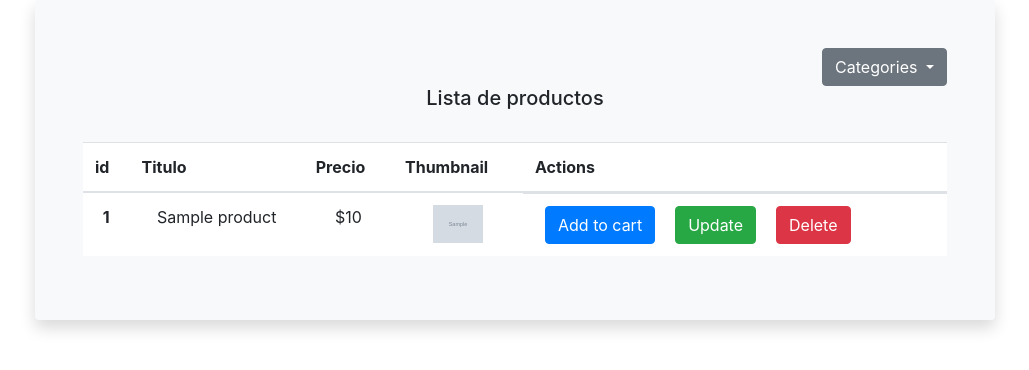
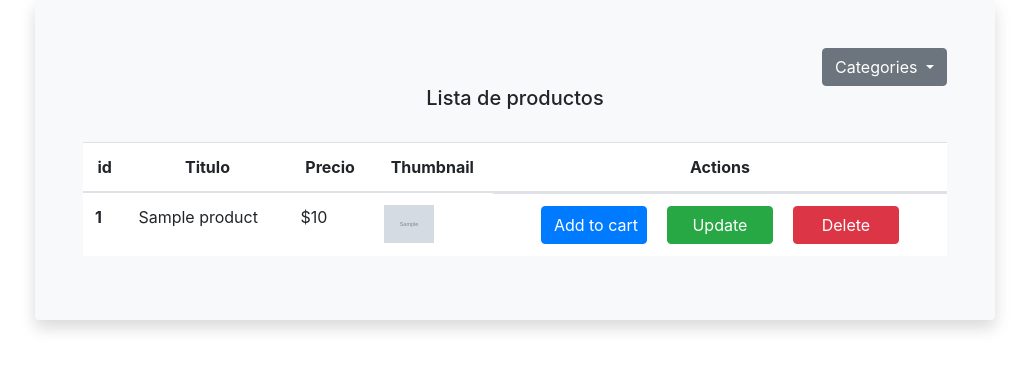
Before and after one commit to tatenalan/coder-dkt, a Node project: template public/partials/productTable.handlebars in a window 1280 px wide. Shown: the top 370 px of the page, without its empty margins (125-1154 px from the left). Run offline with Node 20 templates, Linux system fonts and the light colour scheme; the template is opened without the code that fills it: most values are stand-ins (such as "Sample title", 1, 10 or a date in 2020); grey boxes marked "Sample" are stand-in pictures; some libraries are stand-ins or nearby versions.

Commit message:
table responsive

```diff
--- a/public/partials/cartTable.handlebars
+++ b/public/partials/cartTable.handlebars
@@ -15,11 +15,12 @@
   <br>
   <table class="table bg-white">
     <thead>
-      <tr>
+      <tr style="text-align:center;">
         <th scope="col">id</th>
         <th scope="col">Titulo</th>
         <th scope="col">Precio</th>
         <th scope="col">Thumbnail</th>
+        <th scope="col">Actions</th>
       </tr>
     </thead>
     <tbody id="table">
--- a/public/partials/productTable.handlebars
+++ b/public/partials/productTable.handlebars
@@ -14,7 +14,7 @@
   <br>
   <table class="table bg-white">
     <thead>
-      <tr>
+      <tr style="text-align:center;">
         <th scope="col">id</th>
         <th scope="col">Titulo</th>
         <th scope="col">Precio</th>
@@ -24,7 +24,7 @@
     </thead>
     <tbody id="table">
       {{#each productList}}
-      <tr style="text-align:center;">
+      <tr>
         <th scope="row">{{this.id}}</th>
         <td>{{this.name}}</td>
         <td>${{this.price}}</td>
@@ -35,11 +35,11 @@
           <input type="hidden" name="price" value="{{this.price}}">
           <input type="hidden" name="description" value="{{this.description}}">
           <input type="hidden" name="photo" value="{{this.photo}}">
-          <td style="display: flex;white-space: nowrap;"><button style="margin: 0 10px;" type="submit" class="btn btn-primary">Add to cart</button>
+          <td style="display:flex;justify-content: center;"><button style="margin: 0 10px;white-space: nowrap;width:106px" type="submit" class="btn btn-primary">Add to cart</button>
         </form>
-          <button style="margin: 0 10px;white-space: nowrap;" type="submit" onclick="window.location.href='/products/update/{{this.id}}';" class="btn btn-success">Update</button>
+          <button style="margin: 0 10px;white-space: nowrap;width:106px" type="submit" onclick="window.location.href='/products/update/{{this.id}}';" class="btn btn-success">Update</button>
         <form action="/products/{{this.id}}" method="POST">
-          <button style="margin: 0 10px;white-space: nowrap;" type="submit" class="btn btn-danger">Delete</button></td>
+          <button style="margin: 0 10px;white-space: nowrap;width:106px" type="submit" class="btn btn-danger">Delete</button></td>
          </form>
       </tr>
       {{/each}}
```
